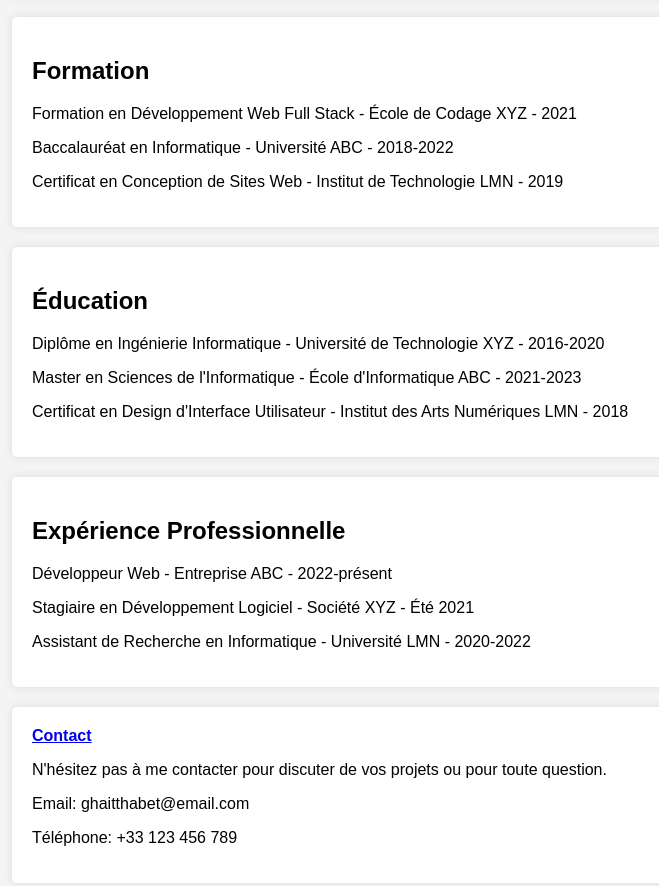
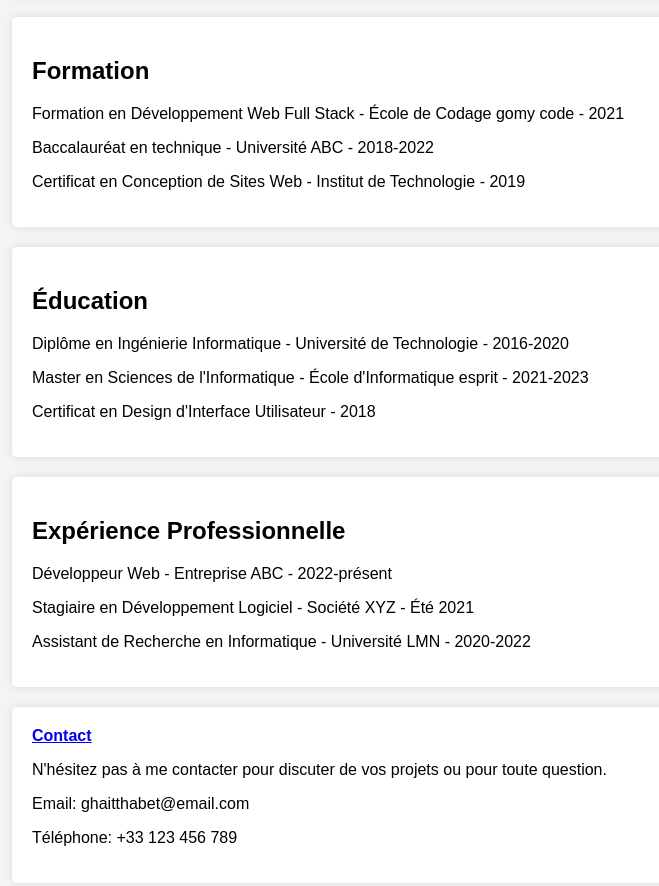
Before and after one commit to Ghaiththabet/ProjetHtml, a plain HTML site: page index.html in a window 1280 px wide. Shown: the part 1685-2571 px from the top of the page, without its empty margins (208-867 px from the left). Drawn offline with Linux system fonts and the light colour scheme.

Commit message:
Update index.html

```diff
--- a/index.html
+++ b/index.html
@@ -115,16 +115,16 @@
 
     <section>
         <h2>Formation</h2>
-        <p>Formation en Développement Web Full Stack - École de Codage XYZ - 2021</p>
-    <p>Baccalauréat en Informatique - Université ABC - 2018-2022</p>
-    <p>Certificat en Conception de Sites Web - Institut de Technologie LMN - 2019</p>
+        <p>Formation en Développement Web Full Stack - École de Codage gomy code - 2021</p>
+    <p>Baccalauréat en technique - Université ABC - 2018-2022</p>
+    <p>Certificat en Conception de Sites Web - Institut de Technologie  - 2019</p>
     </section>
 
     <section>
         <h2>Éducation</h2>
-        <p>Diplôme en Ingénierie Informatique - Université de Technologie XYZ - 2016-2020</p>
-    <p>Master en Sciences de l'Informatique - École d'Informatique ABC - 2021-2023</p>
-    <p>Certificat en Design d'Interface Utilisateur - Institut des Arts Numériques LMN - 2018</p>
+        <p>Diplôme en Ingénierie Informatique - Université de Technologie  - 2016-2020</p>
+    <p>Master en Sciences de l'Informatique - École d'Informatique esprit - 2021-2023</p>
+    <p>Certificat en Design d'Interface Utilisateur  - 2018</p>
     </section>
 
     <section>
```
